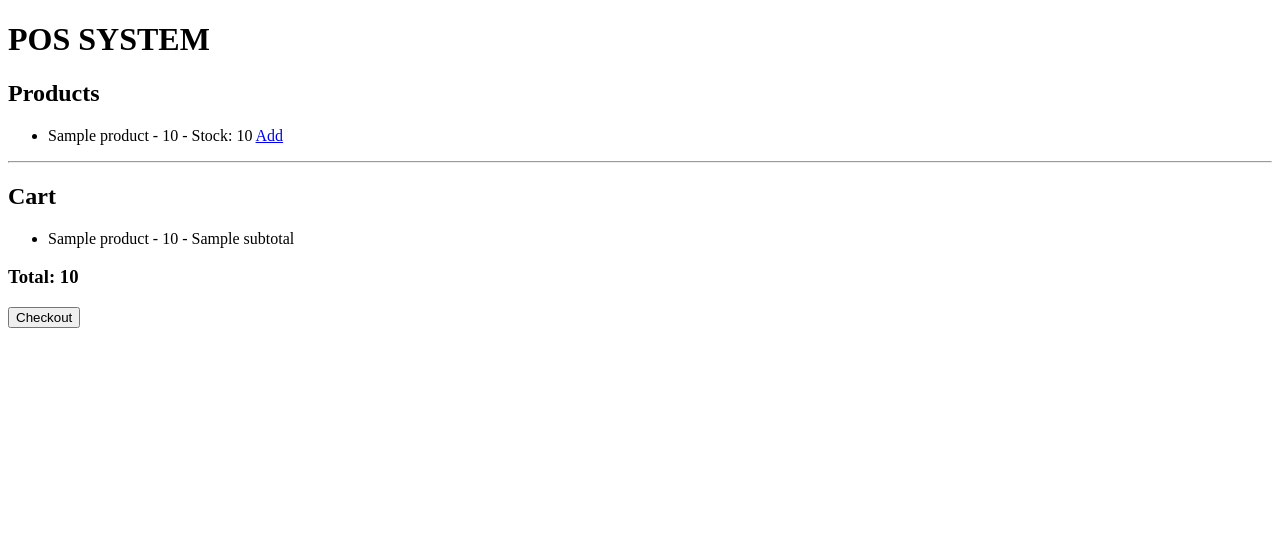
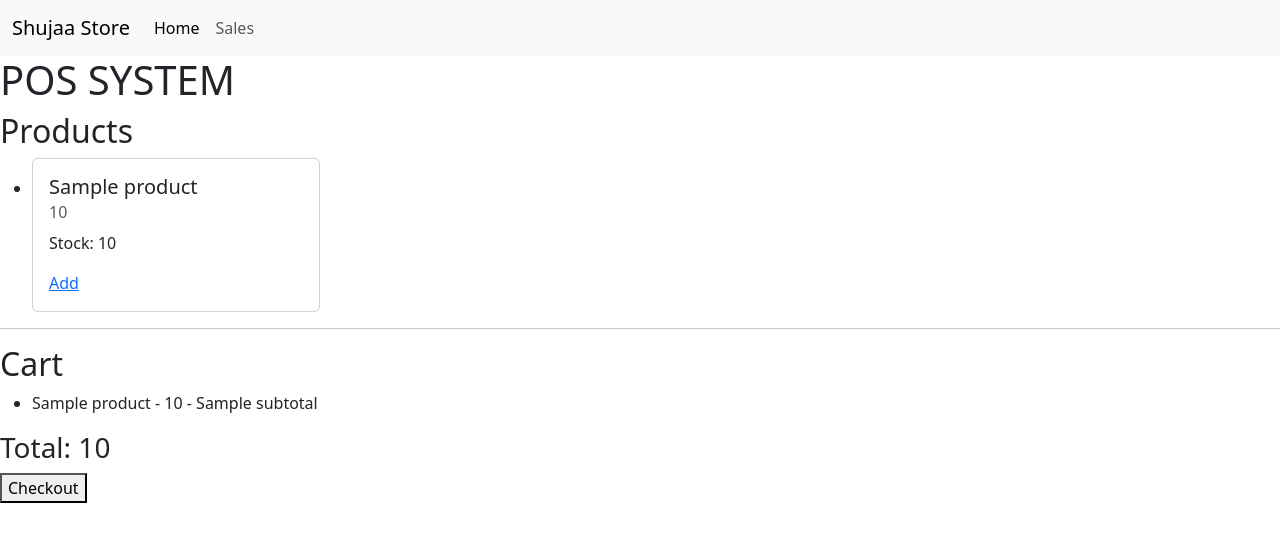
Before and after one commit to Hero-0819/pos_system, a Django app: template core/templates/home.html in a window 1280 px wide. Shown: the top 542 px of the page. Run offline with Django 5.2, Linux system fonts and the light colour scheme; the template is opened without the code that fills it: most values are stand-ins (such as "Sample title", 1, 10 or a date in 2020).

Commit message:
Refactor product listing to use Bootstrap cards
Updated product display to use Bootstrap cards for better styling.

```diff
--- a/core/templates/home.html
+++ b/core/templates/home.html
@@ -2,8 +2,27 @@
 <html>
 <head>
     <title>POS SYSTEM</title>
+    <link href="https://cdn.jsdelivr.net/npm/bootstrap@5.3.8/dist/css/bootstrap.min.css" rel="stylesheet" integrity="sha384-sRIl4kxILFvY47J16cr9ZwB07vP4J8+LH7qKQnuqkuIAvNWLzeN8tE5YBujZqJLB" crossorigin="anonymous">
 </head>
 <body>
+    <nav class="navbar navbar-expand-lg bg-body-tertiary">
+      <div class="container-fluid">
+        <a class="navbar-brand" href="/">Shujaa Store</a>
+        <button class="navbar-toggler" type="button" data-bs-toggle="collapse" data-bs-target="#navbarNav" aria-controls="navbarNav" aria-expanded="false" aria-label="Toggle navigation">
+          <span class="navbar-toggler-icon"></span>
+        </button>
+        <div class="collapse navbar-collapse" id="navbarNav">
+          <ul class="navbar-nav">
+            <li class="nav-item">
+              <a class="nav-link active" aria-current="page" href="/">Home</a>
+            </li>
+            <li class="nav-item">
+              <a class="nav-link" href="/sales">Sales</a>
+            </li>
+          </ul>
+        </div>
+      </div>
+    </nav>
 
 <h1>POS SYSTEM</h1>
 
@@ -12,8 +31,14 @@
 <ul>
     {% for product in products %}
         <li>
-            {{ product.name }} - {{ product.price }} - Stock: {{ product.stock }}
-            <a href="{% url 'add_to_cart' product.id %}">Add</a>
+            <div class="card" style="width: 18rem;">
+              <div class="card-body">
+                <h5 class="card-title">{{ product.name }}</h5>
+                <h6 class="card-subtitle mb-2 text-body-secondary">{{ product.price }}</h6>
+                <p class="card-text">Stock: {{ product.stock }}</p>
+                <a href="{% url 'add_to_cart' product.id %}" class="card-link">Add</a>
+              </div>
+            </div>
         </li>
     {% endfor %}
 </ul>
@@ -37,4 +62,5 @@
 </a>
 
 </body>
+<script src="https://cdn.jsdelivr.net/npm/bootstrap@5.3.8/dist/js/bootstrap.bundle.min.js" integrity="sha384-FKyoEForCGlyvwx9Hj09JcYn3nv7wiPVlz7YYwJrWVcXK/BmnVDxM+D2scQbITxI" crossorigin="anonymous"></script>
 </html>
```
